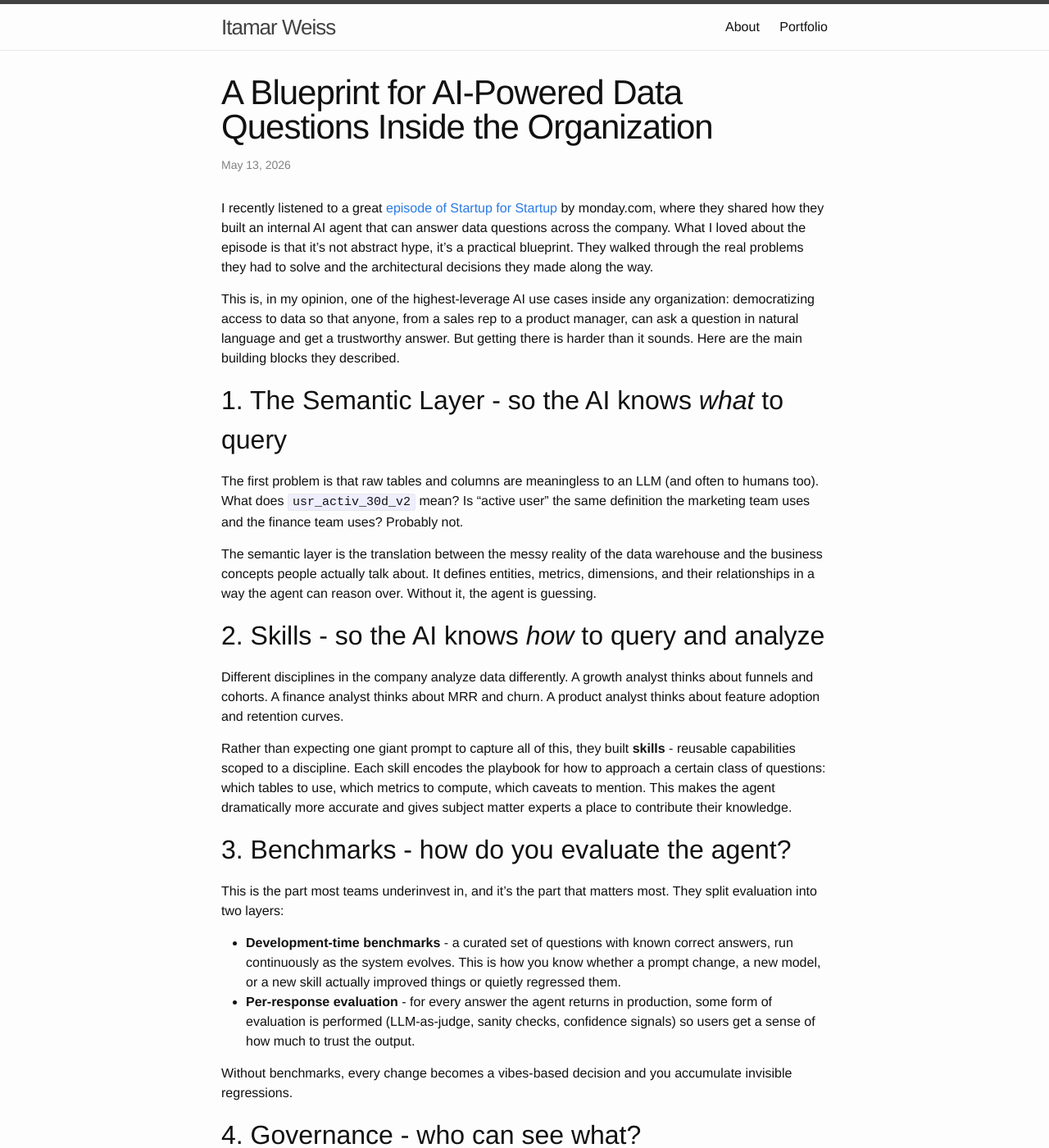
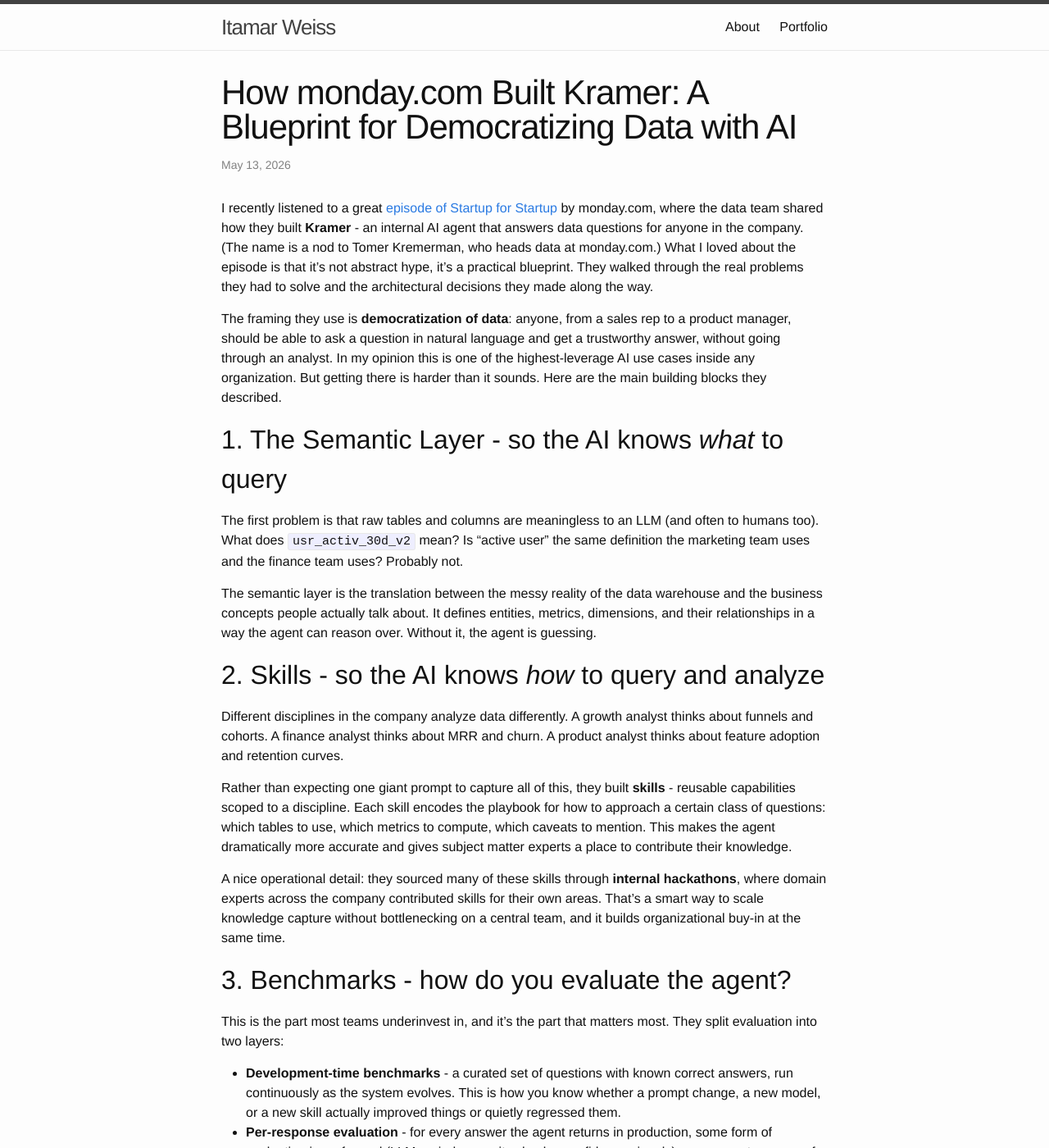
Before and after one commit to itamarwe/itamarwe.github.io, a Jekyll site: the page built from _posts/2026-05-13-ai-for-data-questions-blueprint.md, in a window 1280 px wide and 1400 px high. Shown: the whole window at 82% size. Built offline with Jekyll 4.4.1, drawn with Linux system fonts in a browser that asks for light colours; comment, search, counter and statistics services are not loaded; some of the changed text lies outside the part shown.

Commit message:
Add Kramer agent name, Kremerman origin, hackathons, public-company governance, and adoption note
Incorporates concrete details from episode 348: the agent is called Kramer
(named after Tomer Kremerman, monday.com's data lead), skills were sourced
via internal hackathons, governance specifically addresses salary and
pre-IPO financial data risks, and the agent saw viral internal adoption.

```diff
--- a/_posts/2026-05-13-ai-for-data-questions-blueprint.md
+++ b/_posts/2026-05-13-ai-for-data-questions-blueprint.md
@@ -1,14 +1,14 @@
 ---
 layout: post
-title: "A Blueprint for AI-Powered Data Questions Inside the Organization"
+title: "How monday.com Built Kramer: A Blueprint for Democratizing Data with AI"
 comments: true
 date: 2026-05-13
 categories: ai, code
 ---
 
-I recently listened to a great [episode of Startup for Startup](https://www.startupforstartup.com/348-%D7%93%D7%9E%D7%95%D7%A7%D7%A8%D7%98%D7%99%D7%96%D7%A6%D7%99%D7%94-%D7%A9%D7%9C-%D7%93%D7%90%D7%98%D7%94-%D7%90%D7%99%D7%9A-%D7%91%D7%A0%D7%99%D7%A0%D7%95-%D7%90%D7%99%D7%99%D7%92%D7%B3%D7%A0/) by monday.com, where they shared how they built an internal AI agent that can answer data questions across the company. What I loved about the episode is that it's not abstract hype, it's a practical blueprint. They walked through the real problems they had to solve and the architectural decisions they made along the way.
+I recently listened to a great [episode of Startup for Startup](https://www.startupforstartup.com/348-%D7%93%D7%9E%D7%95%D7%A7%D7%A8%D7%98%D7%99%D7%96%D7%A6%D7%99%D7%94-%D7%A9%D7%9C-%D7%93%D7%90%D7%98%D7%94-%D7%90%D7%99%D7%9A-%D7%91%D7%A0%D7%99%D7%A0%D7%95-%D7%90%D7%99%D7%99%D7%92%D7%B3%D7%A0/) by monday.com, where the data team shared how they built **Kramer** - an internal AI agent that answers data questions for anyone in the company. (The name is a nod to Tomer Kremerman, who heads data at monday.com.) What I loved about the episode is that it's not abstract hype, it's a practical blueprint. They walked through the real problems they had to solve and the architectural decisions they made along the way.
 
-This is, in my opinion, one of the highest-leverage AI use cases inside any organization: democratizing access to data so that anyone, from a sales rep to a product manager, can ask a question in natural language and get a trustworthy answer. But getting there is harder than it sounds. Here are the main building blocks they described.
+The framing they use is **democratization of data**: anyone, from a sales rep to a product manager, should be able to ask a question in natural language and get a trustworthy answer, without going through an analyst. In my opinion this is one of the highest-leverage AI use cases inside any organization. But getting there is harder than it sounds. Here are the main building blocks they described.
 
 ## 1. The Semantic Layer - so the AI knows *what* to query
 
@@ -22,6 +22,8 @@ Different disciplines in the company analyze data differently. A growth analyst
 
 Rather than expecting one giant prompt to capture all of this, they built **skills** - reusable capabilities scoped to a discipline. Each skill encodes the playbook for how to approach a certain class of questions: which tables to use, which metrics to compute, which caveats to mention. This makes the agent dramatically more accurate and gives subject matter experts a place to contribute their knowledge.
 
+A nice operational detail: they sourced many of these skills through **internal hackathons**, where domain experts across the company contributed skills for their own areas. That's a smart way to scale knowledge capture without bottlenecking on a central team, and it builds organizational buy-in at the same time.
+
 ## 3. Benchmarks - how do you evaluate the agent?
 
 This is the part most teams underinvest in, and it's the part that matters most. They split evaluation into two layers:
@@ -34,6 +36,8 @@ Without benchmarks, every change becomes a vibes-based decision and you accumula
 ## 4. Governance - who can see what?
 
 Data access in any real company is not uniform. HR data, financial data, customer data - all have different access rules. The agent must respect them. If a user couldn't see a table by querying it directly, the agent must not surface that data either.
+
+The stakes here are especially high for monday.com as a public company - the team specifically called out the risk of accidentally leaking sensitive information like **salary data** or **pre-IPO financial data** through an unguarded prompt. That kind of leak is not just embarrassing, it's a regulatory problem.
 
 This means the agent has to operate on behalf of the user, with the user's permissions, and every query has to be auditable. Governance is not an afterthought you bolt on at the end - it has to be designed into the architecture from day one.
 
@@ -57,6 +61,10 @@ The episode was refreshingly honest about open problems:
 - **Staleness of skills** - the data warehouse changes. Definitions drift. Tables get deprecated. How do you keep skills fresh without a human babysitting every one of them?
 - **From reactive to proactive** - today the agent answers questions when asked. The bigger prize is an agent that notices anomalies, surfaces insights, and flags problems before anyone thinks to ask.
 
+## Adoption - it actually worked
+
+One detail that's easy to skip past: Kramer went viral internally at monday.com. People across the company started using it without being told to. That's the most important signal you can get for an internal tool - it means the architecture above isn't just elegant on paper, it produces answers people actually trust enough to act on.
+
 ## My takeaway
 
 What stood out to me is that none of these building blocks are AI problems in the narrow sense. Semantic layers, governance, benchmarks, customization - these are *data platform* problems and *product* problems. The LLM is the easy part. The reason most "AI for data" projects fail is that they treat the LLM as the product and skip the boring infrastructure underneath.
```
